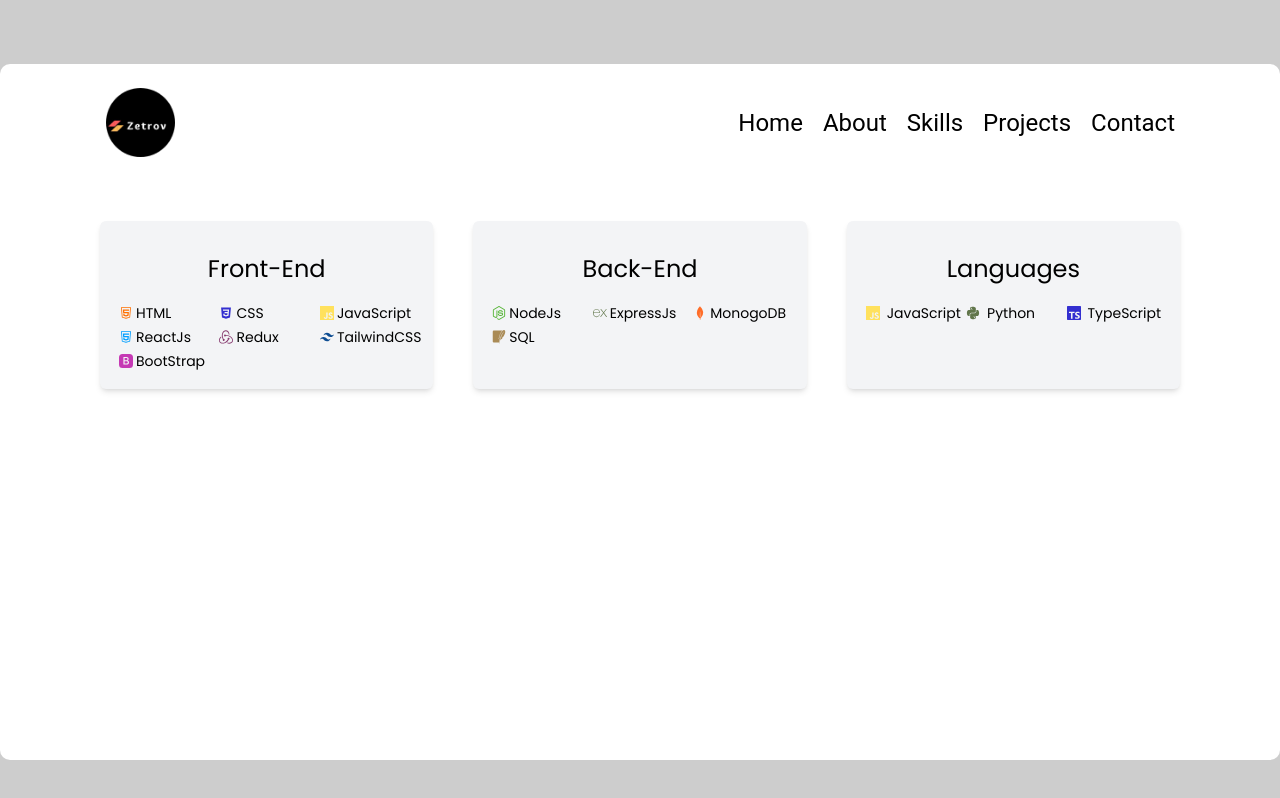
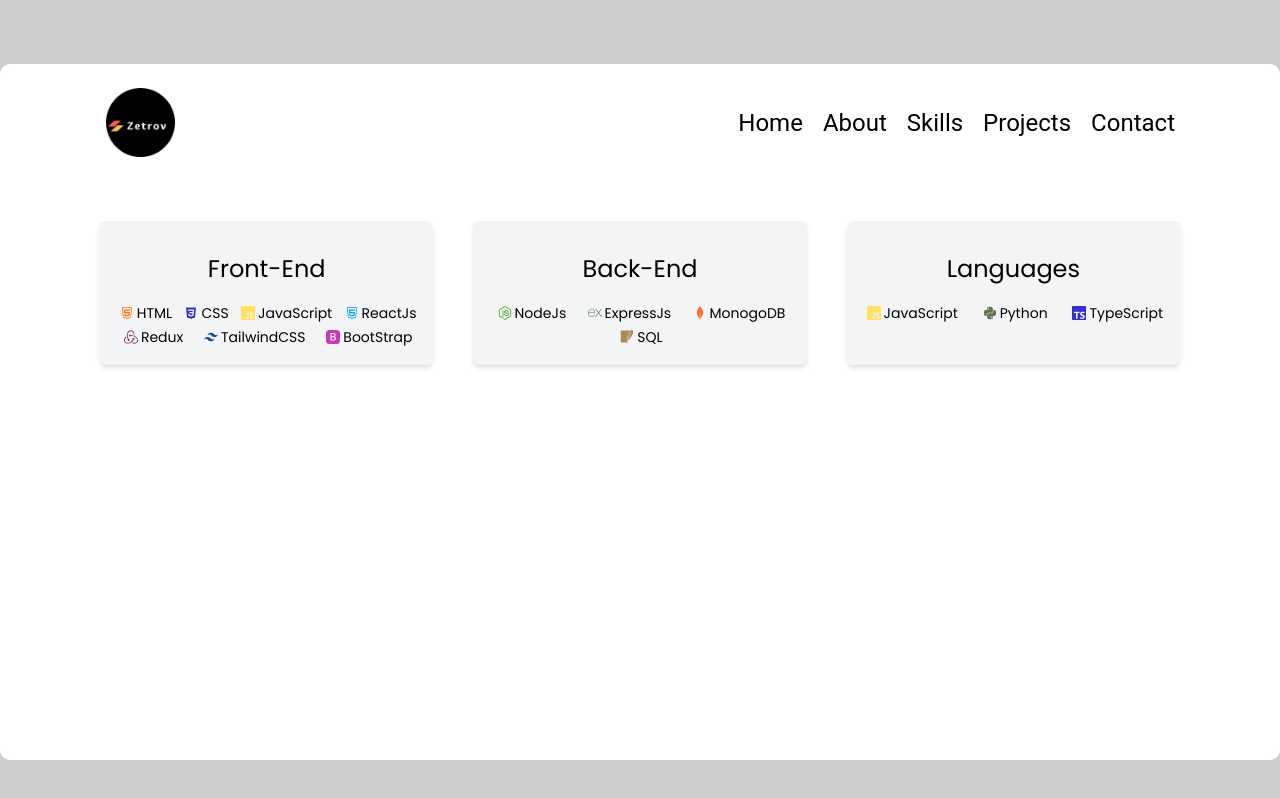
Before and after one commit to tonyIkwuegbu/updated-portfolio, a React (Vite) app: page /skills in a window 1280 px wide. Built offline with nearby package versions, Linux system fonts and the light colour scheme; a web font is replaced by a local one.

Commit message:
updated comp

```diff
--- a/src/components/Skills/index.tsx
+++ b/src/components/Skills/index.tsx
@@ -3,14 +3,14 @@ import { Frontend, Backend, Language } from "./SkillData";
 
 const index: React.FC = () => {
 	return (
-		<div className="grid grid-cols-1 lg:grid-cols-3 gap-x-10 mx-auto lg:mx-0 my-10 font-pop">
+		<div className="w-full grid grid-cols-auto lg:grid-cols-3 gap-x-10 lg:mx-0 my-10 font-pop">
 			<div className="w-full mb-8 mx-auto shadow-md p-4 bg-gray-100 rounded-md">
 				<h3 className="text-xl lg:text-2xl text-center py-4">Front-End</h3>
-				<div className="grid grid-cols-1 lg:grid-cols-3  text-sm font-semibold">
+				<div className="flex flex-wrap gap-x-2  text-sm font-semibold">
 					{Frontend.map((item) => (
 						<p
 							key={item.id}
-							className="flex items-center  font-medium leading-6"
+							className=" flex items-center font-medium leading-6 mx-auto"
 						>
 							<span>
 								<item.icon style={{ color: item.color, width: "20px" }} />
@@ -23,11 +23,11 @@ const index: React.FC = () => {
 
 			<div className="w-full mb-8 mx-auto shadow-md p-4 bg-gray-100 rounded-md">
 				<h3 className="text-xl lg:text-2xl text-center py-4">Back-End</h3>
-				<div className="grid grid-cols-1 lg:grid-cols-3 text-sm font-semibold">
+				<div className="flex flex-wrap gap-x-2   text-sm font-semibold">
 					{Backend.map((item) => (
 						<p
 							key={item.id}
-							className="flex items-center font-medium leading-6"
+							className="flex items-center font-medium leading-6 mx-auto"
 						>
 							<span>
 								<item.icon style={{ color: item.color, width: "20px" }} />
@@ -40,11 +40,11 @@ const index: React.FC = () => {
 
 			<div className="w-full mb-8 mx-auto shadow-md p-4 bg-gray-100 rounded-md">
 				<h3 className="text-xl lg:text-2xl text-center py-4">Languages</h3>
-				<div className="grid grid-cols-1 lg:grid-cols-3 text-sm font-semibold">
+				<div className="flex flex-wrap gap-x-5  text-sm font-semibold">
 					{Language.map((item) => (
 						<p
 							key={item.id}
-							className="flex items-center gap-x-1 font-medium leading-6"
+							className="flex items-center mx-auto font-medium leading-6"
 						>
 							<span>
 								<item.icon style={{ color: item.color, width: "20px" }} />
```
